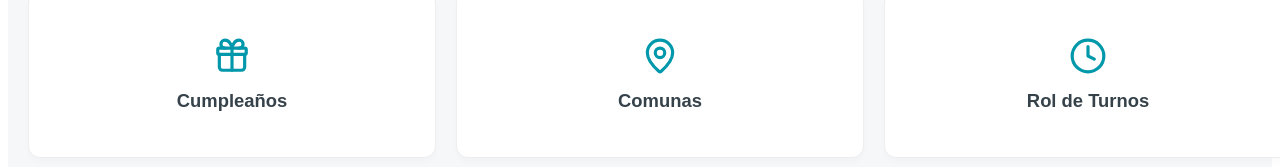
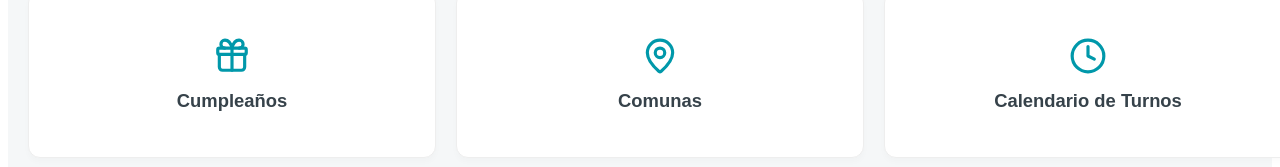
Before and after one commit to BernardoRRLL/dashboard-rrll-ventanas, a React (Vite) app: page / in a window 1280 px wide. Shown: the part 785-952 px from the top of the page. Built offline with nearby package versions, Linux system fonts and the light colour scheme; no server answers; what chartjs-plugin-datalabels would draw is missing.

Commit message:
Rename 'Rol de Turnos' to 'Calendario de Turnos'

```diff
--- a/src/App.tsx
+++ b/src/App.tsx
@@ -17,6 +17,7 @@ import { Chart as ChartJS, CategoryScale, LinearScale, BarElement, Title, Toolti
 import ChartJSPluginDataLabels from 'chartjs-plugin-datalabels';
 
 ChartJS.register(CategoryScale, LinearScale, BarElement, Title, Tooltip, Legend, ArcElement, PointElement, LineElement, Filler, ChartJSPluginDataLabels);
+
 
 const COLORS = {
   gris: '#36424a',
@@ -178,7 +179,7 @@ export default function App() {
       { id: 'discapacidad', label: 'Discapacidad', icon: <Accessibility size={38} /> },
       { id: 'cumpleanos', label: 'Cumpleaños', icon: <Gift size={38} /> },
       { id: 'comunas', label: 'Comunas', icon: <MapPin size={38} /> },
-      { id: 'turnos', label: 'Rol de Turnos', icon: <Clock size={38} /> },
+      { id: 'turnos', label: 'Calendario de Turnos', icon: <Clock size={38} /> },
     ];
 
     return (
@@ -249,7 +250,7 @@ export default function App() {
                 {activeTab === 'participacion' ? <Venus size={32} /> : activeTab === 'sindicatos' ? <Handshake size={32} /> : activeTab === 'licencias' ? <Stethoscope size={32} /> : activeTab === 'ausentismo' ? <Scale size={32} /> : activeTab === 'discapacidad' ? <Accessibility size={32} /> : activeTab === 'cumpleanos' ? <Gift size={32} /> : activeTab === 'comunas' ? <MapPin size={32} /> : activeTab === 'turnos' ? <Clock size={32} /> : <Users size={32} />}
               </div>
               <h2 style={{ color: COLORS.gris, margin: 0, fontSize: 'clamp(1.4rem, 3vw, 1.8rem)', fontWeight: 600 }}>
-                {activeTab === 'dotacion' ? 'Análisis Dotacional' : activeTab === 'participacion' ? 'Participación Femenina' : activeTab === 'sindicatos' ? 'Organizaciones Sindicales' : activeTab === 'licencias' ? 'Licencias Médicas' : activeTab === 'ausentismo' ? 'Ausentismo y Sobretiempo' : activeTab === 'discapacidad' ? 'Inclusión y Discapacidad' : activeTab === 'cumpleanos' ? 'Gestión de Cumpleaños' : activeTab === 'comunas' ? 'Distribución Geográfica' : activeTab === 'turnos' ? 'Rol de Turnos' : activeTab.toUpperCase()}
+                {activeTab === 'dotacion' ? 'Análisis Dotacional' : activeTab === 'participacion' ? 'Participación Femenina' : activeTab === 'sindicatos' ? 'Organizaciones Sindicales' : activeTab === 'licencias' ? 'Licencias Médicas' : activeTab === 'ausentismo' ? 'Ausentismo y Sobretiempo' : activeTab === 'discapacidad' ? 'Inclusión y Discapacidad' : activeTab === 'cumpleanos' ? 'Gestión de Cumpleaños' : activeTab === 'comunas' ? 'Distribución Geográfica' : activeTab === 'turnos' ? 'Calendario de Turnos' : activeTab.toUpperCase()}
               </h2>
             </div>
 
```
